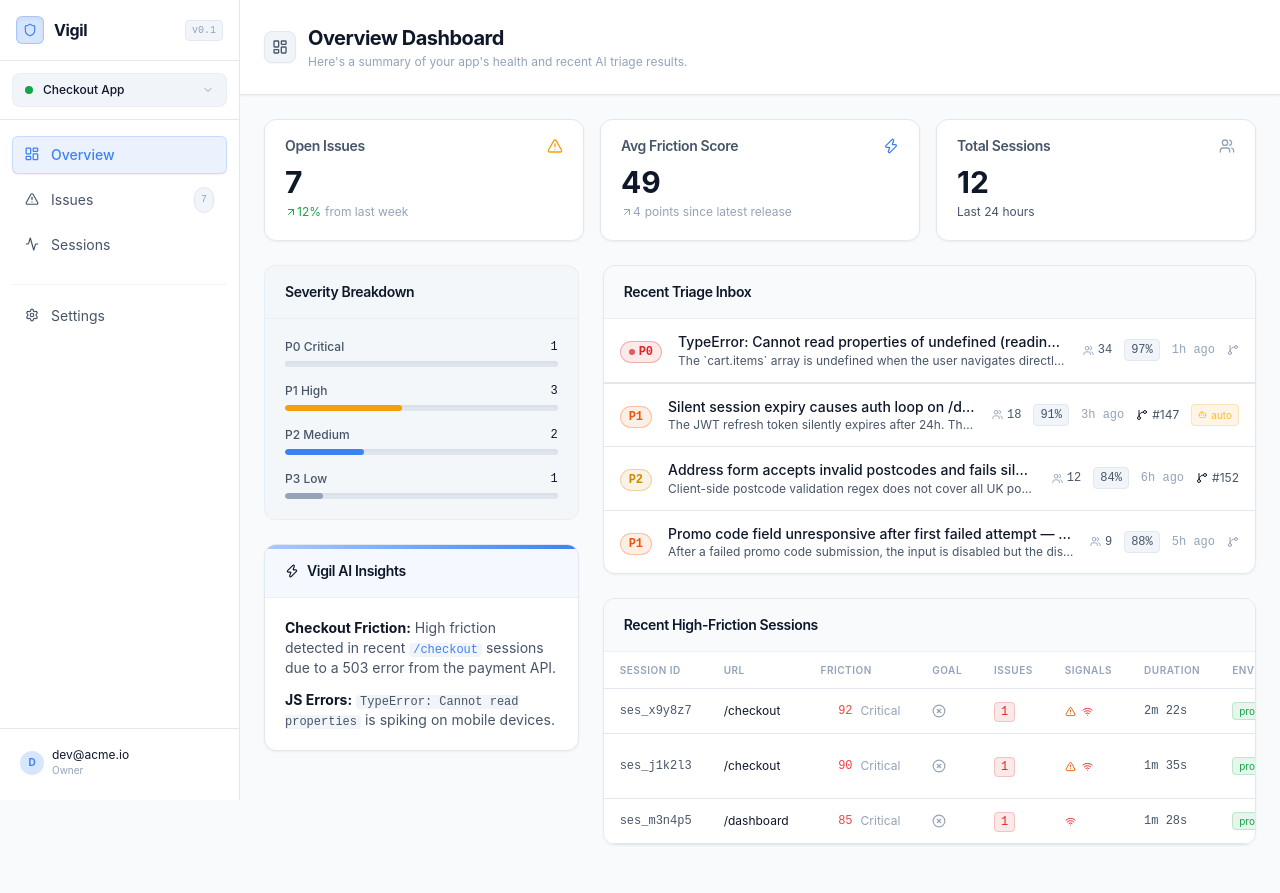
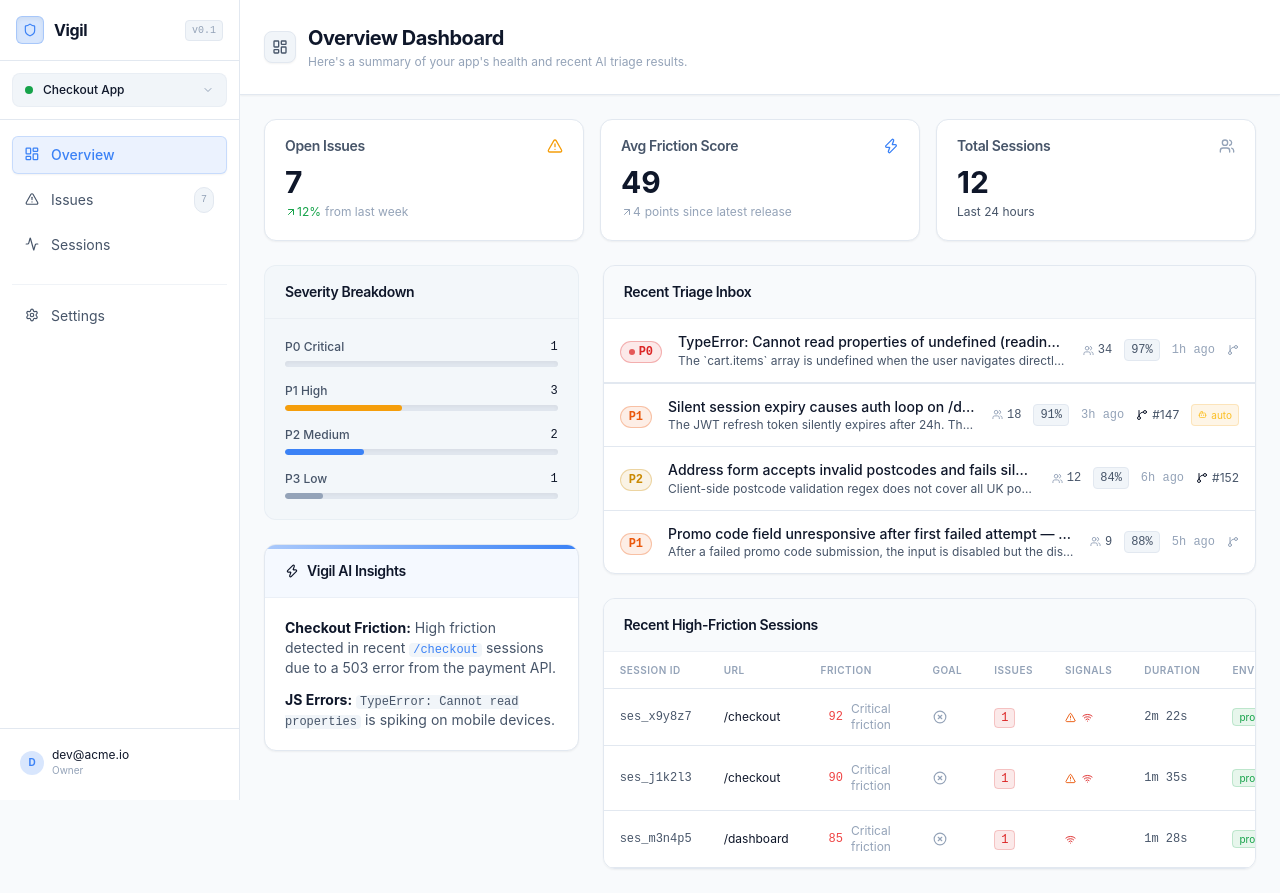
Before and after one commit to Psionic-labs/Vigil, a Next.js app in the folder apps/web/: page / in a window 1280 px wide. Before the commit the page ends 869 px from the top, so only its background shows below. Built offline with nearby package versions, Linux system fonts and the light colour scheme.

Commit message:
fixed more bugs

```diff
--- a/apps/web/app/issues/[id]/page.tsx
+++ b/apps/web/app/issues/[id]/page.tsx
@@ -9,7 +9,6 @@ import { GitHubActionPanel } from "@/components/issues/GitHubActionPanel";
 import { TriageActions } from "@/components/issues/TriageActions";
 import { FrictionBar } from "@/components/sessions/FrictionBar";
 import { RelativeTime } from "@/components/shared/RelativeTime";
-import { InlineCode } from "@/components/shared/CodeBlock";
 import { formatDuration, formatRelativeTime } from "@/lib/utils";
 
 export default function IssueDetailPage({ params }: { params: { id: string } }) {
--- a/apps/web/app/issues/page.tsx
+++ b/apps/web/app/issues/page.tsx
@@ -5,7 +5,7 @@ import { Search } from "lucide-react";
 import { MOCK_ISSUES } from "@/lib/mock-data";
 import { IssueRow } from "@/components/issues/IssueRow";
 import { Skeleton } from "@/components/shared/Skeleton";
-import type { Severity, IssueStatus } from "@/lib/types";
+import type { Severity } from "@/lib/types";
 
 const FILTER_CHIPS = [
   { key: "all", label: "All" },
@@ -16,6 +16,8 @@ const FILTER_CHIPS = [
   { key: "linked", label: "Linked to GitHub" },
   { key: "ignored", label: "Ignored" },
 ];
+
+const severityWeight: Record<Severity, number> = { P0: 4, P1: 3, P2: 2, P3: 1 };
 
 export default function IssuesPage() {
   const [isLoading, setIsLoading] = useState(true);
@@ -55,7 +57,6 @@ export default function IssuesPage() {
     // 3. Sort
     result.sort((a, b) => {
       if (sortBy === "severity") {
-        const severityWeight = { P0: 4, P1: 3, P2: 2, P3: 1 };
         const aWeight = severityWeight[a.severity] || 0;
         const bWeight = severityWeight[b.severity] || 0;
         if (aWeight !== bWeight) return bWeight - aWeight;
--- a/apps/web/components/sessions/FrictionBar.tsx
+++ b/apps/web/components/sessions/FrictionBar.tsx
@@ -1,9 +1,9 @@
-import { frictionColor } from "@/lib/utils";
+import { frictionColor, frictionLabel } from "@/lib/utils";
 
 export function FrictionBar({ score }: { score: number }) {
   const clampedScore = Math.max(0, Math.min(100, score));
   const color = frictionColor(clampedScore);
-  const label = clampedScore >= 80 ? "Critical" : clampedScore >= 60 ? "High" : clampedScore >= 30 ? "Medium" : "Low";
+  const label = frictionLabel(clampedScore);
   return (
     <div className="flex items-center gap-2 w-full">
       <div className="flex-1 h-1.5 bg-surface-2 rounded-full overflow-hidden">
--- a/apps/web/components/shared/CodeBlock.tsx
+++ b/apps/web/components/shared/CodeBlock.tsx
@@ -77,9 +77,11 @@ export function CodeBlock({ code, language = "typescript" }: { code: string; lan
         <span className="text-text-3 text-xs font-mono">{language}</span>
         <button
           onClick={handleCopy}
-          className="text-text-3 hover:text-text-1 transition-colors opacity-0 group-hover:opacity-100"
+          aria-label={copied ? "Copied" : "Copy code"}
+          className="text-text-3 hover:text-text-1 transition-colors opacity-0 group-hover:opacity-100 focus:opacity-100 focus-visible:opacity-100 focus-visible:outline focus-visible:outline-2 focus-visible:outline-offset-2 focus-visible:outline-accent"
         >
           {copied ? <Check size={14} /> : <Copy size={14} />}
+          <span className="sr-only">{copied ? "Copied" : "Copy code"}</span>
         </button>
       </div>
       <Highlight theme={themes.vsDark} code={code.trim()} language={highlightedLanguage}>
```
